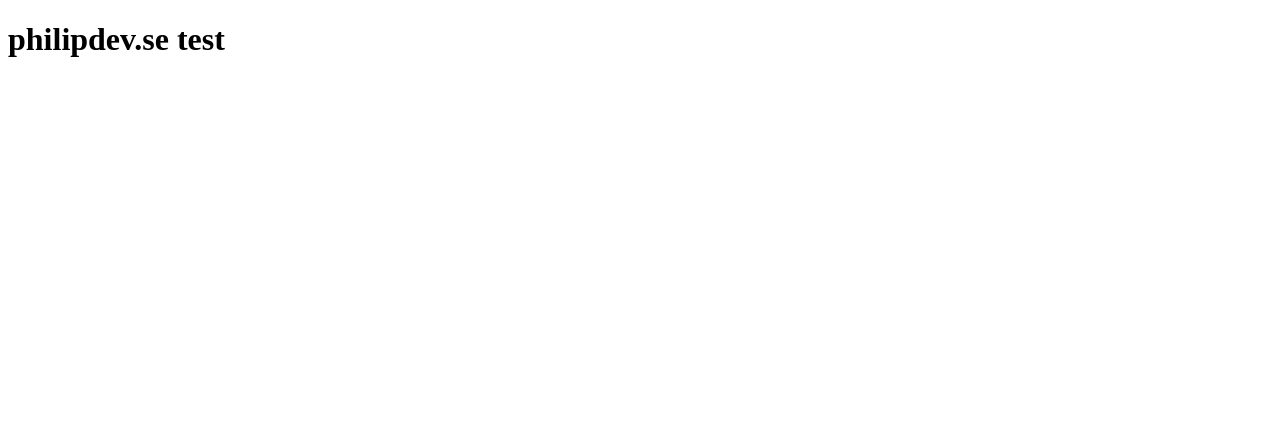
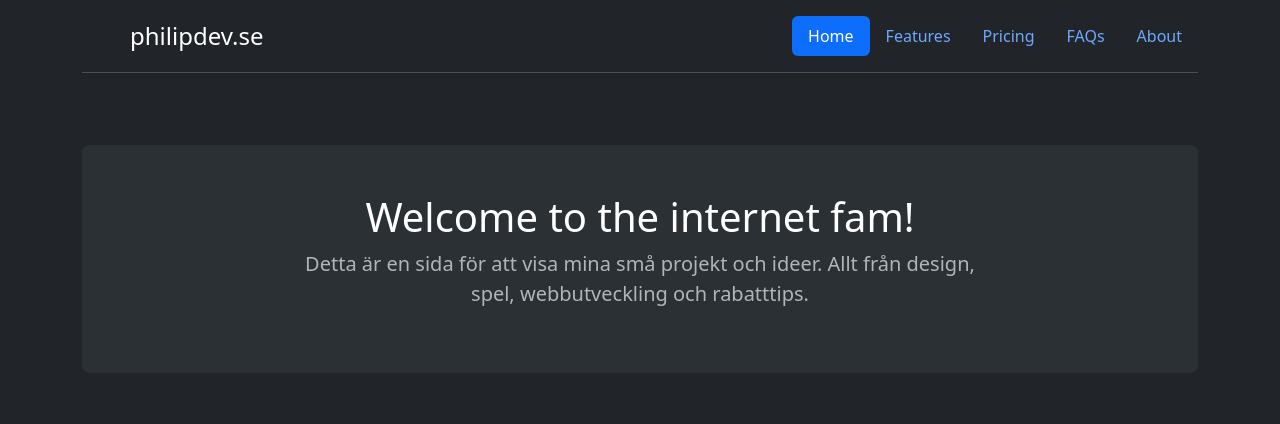
Before and after one commit to Philipdev95/philipdev.se2023, a plain HTML site: page index.html in a window 1280 px wide. Drawn offline with nearby package versions, Linux system fonts and the light colour scheme.

Commit message:
just basic bootstrap

```diff
--- a/index.html
+++ b/index.html
@@ -1,9 +1,38 @@
 <!DOCTYPE html>
-<html>
-<head>
-<title>Test philipdev.se</title>
-</head>
-<body>
-<h1>philipdev.se test</h1>
-</body>
+<html lang="sv" data-bs-theme="dark">
+  <head>
+    <title>Test philipdev.se</title>
+    <meta charset="utf-8">
+    <meta name="viewport" content="width=device-width, initial-scale=1">
+    <link href="https://cdn.jsdelivr.net/npm/bootstrap@5.3.0-alpha3/dist/css/bootstrap.min.css" rel="stylesheet" integrity="sha384-KK94CHFLLe+nY2dmCWGMq91rCGa5gtU4mk92HdvYe+M/SXH301p5ILy+dN9+nJOZ" crossorigin="anonymous">
+  </head>
+  <body class="d-flex flex-column h-100">
+    <div class="container">
+      <header class="d-flex flex-wrap justify-content-center py-3 mb-4 border-bottom">
+          <a href="/" class="d-flex align-items-center mb-3 mb-md-0 me-md-auto link-body-emphasis text-decoration-none">
+            <svg class="bi me-2" width="40" height="32"><use xlink:href="#bootstrap"></use></svg>
+            <span class="fs-4">philipdev.se</span>
+          </a>
+          <ul class="nav nav-pills">
+            <li class="nav-item"><a href="#" class="nav-link active" aria-current="page">Home</a></li>
+            <li class="nav-item"><a href="#" class="nav-link">Features</a></li>
+            <li class="nav-item"><a href="#" class="nav-link">Pricing</a></li>
+            <li class="nav-item"><a href="#" class="nav-link">FAQs</a></li>
+            <li class="nav-item"><a href="#" class="nav-link">About</a></li>
+          </ul>
+      </header>
+    </div>
+    <main class="flex-shrink-0">
+      <div class="container my-5">
+        <div class="p-5 text-center bg-body-tertiary rounded-3">
+          <h1 class="text-body-emphasis">Welcome to the internet fam!</h1>
+          <p class="col-lg-8 mx-auto fs-5 text-muted">
+            Detta är en sida för att visa mina små projekt och ideer. Allt från design, spel, webbutveckling och rabatttips.
+          </p>
+        </div>
+      </div>
+    </main>
+
+    <script src="https://cdn.jsdelivr.net/npm/bootstrap@5.3.0-alpha3/dist/js/bootstrap.bundle.min.js" integrity="sha384-ENjdO4Dr2bkBIFxQpeoTz1HIcje39Wm4jDKdf19U8gI4ddQ3GYNS7NTKfAdVQSZe" crossorigin="anonymous"></script>
+  </body>
 </html>
```
